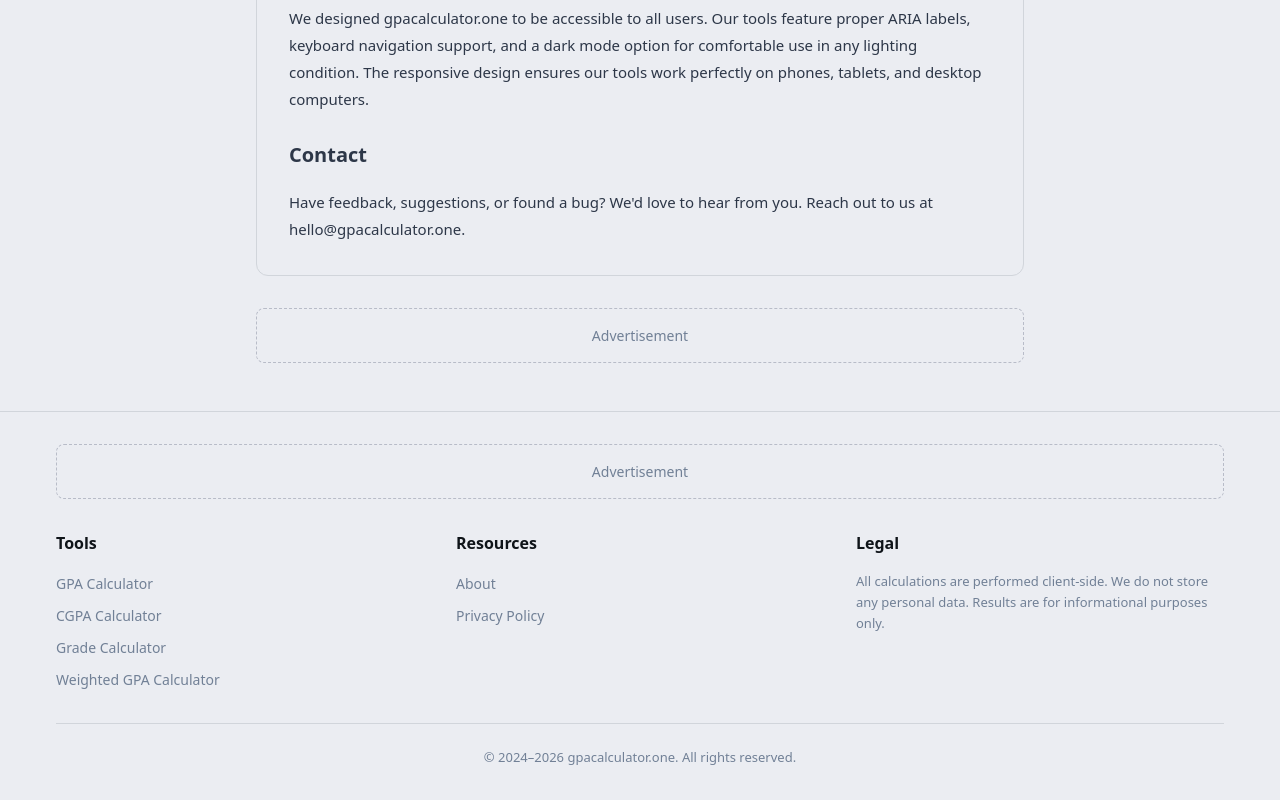
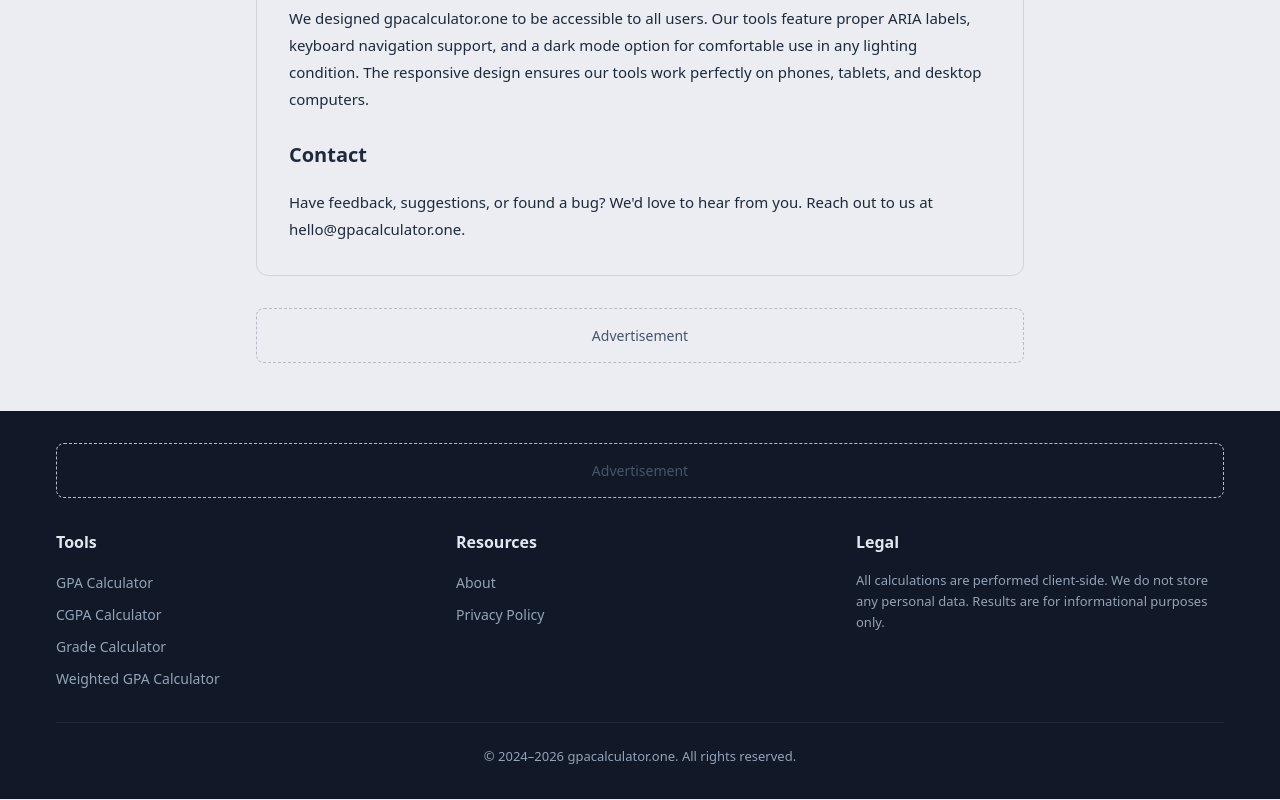
Before and after one commit to kembah17/gpacalculator.one, a Next.js app: page /about in a window 1280 px wide. Shown: the part 1189-1989 px from the top of the page. Built offline with nearby package versions, Linux system fonts and the light colour scheme.

Commit message:
Fix light/dark theme: add .card class, darken text, distinct footer, opposing congruence

```diff
--- a/app/globals.css
+++ b/app/globals.css
@@ -23,7 +23,7 @@
   --color-page-bg: #EBEDF2;
   --color-page-bg-dark: #0B1120;
   --color-text: #0F1419;
-  --color-text-light: #2D3748;
+  --color-text-light: #1E293B;
   --color-text-dark: #F1F5F9;
   --color-text-dark-muted: #64748B;
   --color-heading: #0F1419;
@@ -31,7 +31,7 @@
   --color-dark: #F1F5F9;
   --color-dark-muted: #64748B;
   --color-light: #F1F5F9;
-  --color-muted: #718096;
+  --color-muted: #475569;
   --color-border: #B8BCC8;
   --color-border-light: #D1D5DB;
   --color-border-dark: #2D3F56;
@@ -57,9 +57,9 @@
   --color-bg-muted: #F3F4F6;
   --color-bg-code: #F3F4F6;
   --color-text-primary: #0F1419;
-  --color-text-secondary: #2D3748;
-  --color-text-tertiary: #4A5568;
-  --color-text-muted: #718096;
+  --color-text-secondary: #1E293B;
+  --color-text-tertiary: #334155;
+  --color-text-muted: #475569;
   --color-text-inverse: #F1F5F9;
   --color-text-heading: #0F1419;
   --color-text-link: #D97706;
@@ -92,6 +92,12 @@
   --color-toggle-track: #CBD5E1;
   --color-toggle-thumb: #FFFFFF;
   --color-toggle-icon: #64748B;
+  --color-footer-bg: #111827;
+  --color-footer-text: #E2E8F0;
+  --color-footer-muted: #94A3B8;
+  --color-footer-border: #1F2937;
+  --color-footer-link: #F9A23E;
+  --color-footer-link-hover: #D97706;
 }
 
 .dark {
@@ -140,6 +146,12 @@
   --color-toggle-track: #334155;
   --color-toggle-thumb: #F1F5F9;
   --color-toggle-icon: #94A3B8;
+  --color-footer-bg: #030712;
+  --color-footer-text: #E2E8F0;
+  --color-footer-muted: #64748B;
+  --color-footer-border: #111827;
+  --color-footer-link: #FBBF24;
+  --color-footer-link-hover: #F9A23E;
 }
 
 * { box-sizing: border-box; }
--- a/components/layout/Footer.tsx
+++ b/components/layout/Footer.tsx
@@ -5,8 +5,8 @@ export default function Footer() {
   return (
     <footer
       style={{
-        backgroundColor: 'var(--color-surface)',
-        borderTop: '1px solid var(--color-border-light)',
+        backgroundColor: 'var(--color-footer-bg)',
+        color: 'var(--color-footer-text)',
         marginTop: '3rem',
       }}
     >
@@ -29,29 +29,29 @@ export default function Footer() {
                 fontWeight: 700,
                 fontSize: '1rem',
                 marginBottom: '1rem',
-                color: 'var(--color-text)',
+                color: 'var(--color-footer-text)',
               }}
             >
               Tools
             </h3>
             <ul style={{ listStyle: 'none', padding: 0, margin: 0, display: 'flex', flexDirection: 'column', gap: '0.5rem' }}>
               <li>
-                <Link href="/gpa-calculator/" style={{ color: 'var(--color-text-muted)', textDecoration: 'none', fontSize: '0.875rem' }}>
+                <Link href="/gpa-calculator/" style={{ color: 'var(--color-footer-muted)', textDecoration: 'none', fontSize: '0.875rem' }}>
                   GPA Calculator
                 </Link>
               </li>
               <li>
-                <Link href="/cgpa-calculator/" style={{ color: 'var(--color-text-muted)', textDecoration: 'none', fontSize: '0.875rem' }}>
+                <Link href="/cgpa-calculator/" style={{ color: 'var(--color-footer-muted)', textDecoration: 'none', fontSize: '0.875rem' }}>
                   CGPA Calculator
                 </Link>
               </li>
               <li>
-                <Link href="/grade-calculator/" style={{ color: 'var(--color-text-muted)', textDecoration: 'none', fontSize: '0.875rem' }}>
+                <Link href="/grade-calculator/" style={{ color: 'var(--color-footer-muted)', textDecoration: 'none', fontSize: '0.875rem' }}>
                   Grade Calculator
                 </Link>
               </li>
               <li>
-                <Link href="/weighted-gpa-calculator/" style={{ color: 'var(--color-text-muted)', textDecoration: 'none', fontSize: '0.875rem' }}>
+                <Link href="/weighted-gpa-calculator/" style={{ color: 'var(--color-footer-muted)', textDecoration: 'none', fontSize: '0.875rem' }}>
                   Weighted GPA Calculator
                 </Link>
               </li>
@@ -64,19 +64,19 @@ export default function Footer() {
                 fontWeight: 700,
                 fontSize: '1rem',
                 marginBottom: '1rem',
-                color: 'var(--color-text)',
+                color: 'var(--color-footer-text)',
               }}
             >
               Resources
             </h3>
             <ul style={{ listStyle: 'none', padding: 0, margin: 0, display: 'flex', flexDirection: 'column', gap: '0.5rem' }}>
               <li>
-                <Link href="/about/" style={{ color: 'var(--color-text-muted)', textDecoration: 'none', fontSize: '0.875rem' }}>
+                <Link href="/about/" style={{ color: 'var(--color-footer-muted)', textDecoration: 'none', fontSize: '0.875rem' }}>
                   About
                 </Link>
               </li>
               <li>
-                <Link href="/privacy/" style={{ color: 'var(--color-text-muted)', textDecoration: 'none', fontSize: '0.875rem' }}>
+                <Link href="/privacy/" style={{ color: 'var(--color-footer-muted)', textDecoration: 'none', fontSize: '0.875rem' }}>
                   Privacy Policy
                 </Link>
               </li>
@@ -89,12 +89,12 @@ export default function Footer() {
                 fontWeight: 700,
                 fontSize: '1rem',
                 marginBottom: '1rem',
-                color: 'var(--color-text)',
+                color: 'var(--color-footer-text)',
               }}
             >
               Legal
             </h3>
-            <p style={{ color: 'var(--color-text-muted)', fontSize: '0.8125rem', lineHeight: 1.6 }}>
+            <p style={{ color: 'var(--color-footer-muted)', fontSize: '0.8125rem', lineHeight: 1.6 }}>
               All calculations are performed client-side. We do not store any personal data. Results are for informational purposes only.
             </p>
           </div>
@@ -102,10 +102,10 @@ export default function Footer() {
 
         <div
           style={{
-            borderTop: '1px solid var(--color-border-light)',
+            borderTop: '1px solid var(--color-footer-border)',
             paddingTop: '1.5rem',
             textAlign: 'center',
-            color: 'var(--color-text-muted)',
+            color: 'var(--color-footer-muted)',
             fontSize: '0.8125rem',
           }}
         >
```
